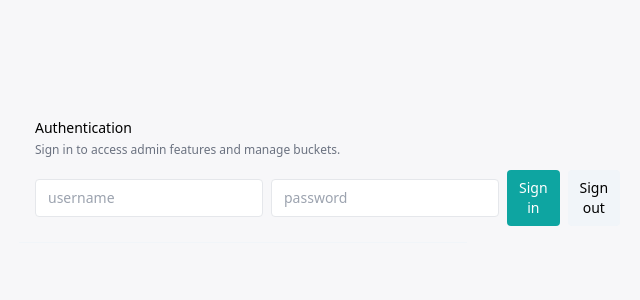
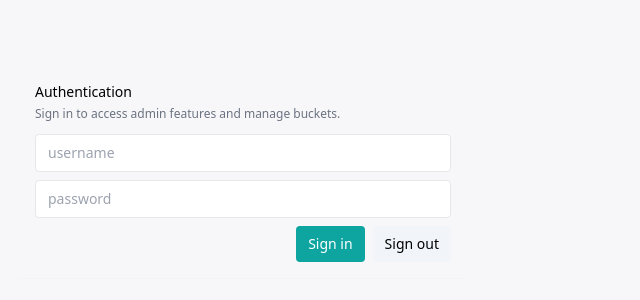
Before and after one commit to plaodas/minutes, a React (Vite) app in the folder frontend/: page / in a window 1280 px wide. Shown: the part 228-528 px from the top of the page, without its empty margins (397-1037 px from the left). Built offline with nearby package versions, Linux system fonts and the light colour scheme; no server answers.

Commit message:
fix: update nginx volume path for frontend HTML files and adjust LoginForm layout

```diff
--- a/frontend/src/components/LoginForm.tsx
+++ b/frontend/src/components/LoginForm.tsx
@@ -44,10 +44,10 @@ export default function LoginForm() {
           <p className="mt-1 text-xs text-[var(--muted)]">Sign in to access admin features and manage buckets.</p>
         </div>
       </div>
-      <form onSubmit={doLogin} className="mt-3 flex flex-col gap-2 sm:flex-row sm:items-center">
-        <input aria-label="username" placeholder="username" value={username} onChange={(e) => setUsername(e.target.value)} className="rounded border px-3 py-2 text-sm" />
-        <input aria-label="password" placeholder="password" type="password" value={password} onChange={(e) => setPassword(e.target.value)} className="rounded border px-3 py-2 text-sm" />
-        <div className="flex items-center gap-2">
+      <form onSubmit={doLogin} className="mt-3 flex flex-col gap-2">
+        <input aria-label="username" placeholder="username" value={username} onChange={(e) => setUsername(e.target.value)} className="w-full rounded border px-3 py-2 text-sm" />
+        <input aria-label="password" placeholder="password" type="password" value={password} onChange={(e) => setPassword(e.target.value)} className="w-full rounded border px-3 py-2 text-sm" />
+        <div className="flex items-center gap-2 justify-end">
           <button type="submit" disabled={loading} className="rounded bg-[var(--accent)] px-3 py-2 text-sm text-white">Sign in</button>
           <button type="button" onClick={doLogout} disabled={loading} className="rounded bg-slate-100 px-3 py-2 text-sm">Sign out</button>
         </div>
```
Also changed, not shown: 1 other file (tests, documents, lock files or other folders).
